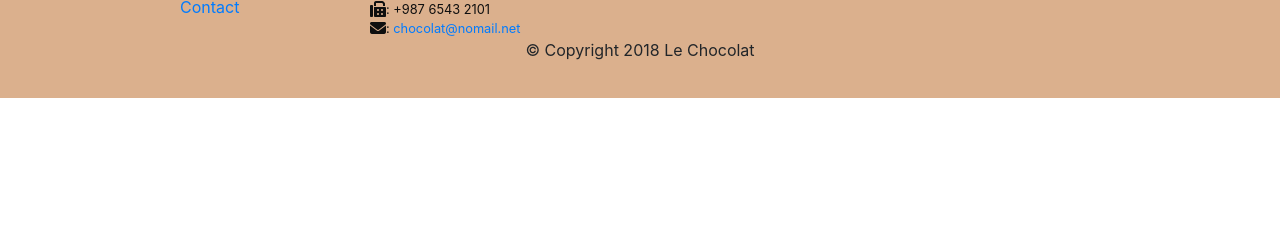
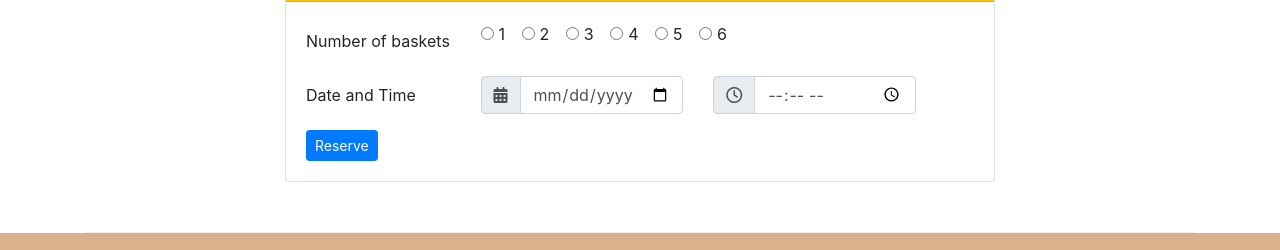
Before and after one commit to kostasio1313/leChocolat, a plain HTML site: page index.html in a window 1280 px wide. Shown: the part 1342-1592 px from the top of the page. Before the commit the page ends 1440 px from the top, so only its background shows below. Drawn offline with nearby package versions, Linux system fonts and the light colour scheme.

Commit message:
Assignment 09 (1&2 together)

```diff
--- a/index.html
+++ b/index.html
@@ -8,35 +8,36 @@
     <meta http-equiv="x-ua-compatible" content="ie=edge">
     <!-- Bootstrap CSS -->
     <link rel="stylesheet" href="node_modules/bootstrap/dist/css/bootstrap.min.css">
-    <!--Font awesome icons-->
+    <!-- Font awesome icons -->
     <link rel="stylesheet" href="node_modules/font-awesome/css/font-awesome.min.css">
-    <!--My css-->
-    <link href="css/styles.css" rel="stylesheet">
+    <!-- Local external CSS -->
+    <link rel="stylesheet" href="css/styles.css">
     <title>Le Chocolat</title>
 </head>
 
 <body>
 
-    <!--Navigation-->
-    <nav class="navbar navbar-expand-md navbar-light bg-light fixed-top">
+    <!-- Navigation -->
+    <nav class="navbar navbar-expand-md bg-light navbar-light fixed-top">
 
         <div class="container">
 
-            <!--Logo-->
+            <!-- Logo -->
             <a class="navbar-brand" href="./index.html"><img src="images/logo.png" height="40" width="54"></a>
 
-            <!--Sandwich button-->
+            <!-- Sandwich button -->
             <button class="navbar-toggler" type="button" data-toggle="collapse" data-target="#Navbar">
                 <span class="navbar-toggler-icon"></span>
             </button>
 
             <div class="collapse navbar-collapse" id="Navbar">
                 <ul class="navbar-nav">
-                    <li class="nav-item active"><a class="nav-link" href="#"><span class="fa fa-home fa-lg"></span>
+                    <li class="nav-item active"><a class="nav-link" href="./index.html"><span class="fa fa-home fa-lg"></span>
                             Home</a></li>
                     <li class="nav-item"><a class="nav-link" href="./aboutus.html"><span class="fa fa-info fa-lg"></span>
                             About</a></li>
-                    <li class="nav-item"><a class="nav-link" href="#"><span class="fa fa-list fa-lg"></span> Menu</a></li>
+                    <li class="nav-item"><a class="nav-link" href="#"><span class="fa fa-list fa-lg"></span> Menu</a>
+                    </li>
                     <li class="nav-item"><a class="nav-link" href="./contactus.html"><span class="fa fa-address-card fa-lg"></span>
                             Contact</a></li>
                 </ul>
@@ -46,22 +47,24 @@
 
     <header class="jumbotron">
         <div class="container">
-            <div class="row row-header">
-                <div class="col-12 col-sm-8">
+            <div class="row row-header align-items-center">
+                <div class="col-12 col-sm-6">
                     <h1>Le Chocolat</h1>
                     <p>We combine experience with creativity to create innovative tastes based on classic chocolate
                         recipes. Our creations will travel you in the chocolate world!</p>
                 </div>
-                <div class="col col-sm">
-                    <div class="col col-sm">
-                        <img src="images/logo.png" class="img-fluid">
-                    </div>
+                <div class="col col-sm-3">
+                    <img src="images/logo.png" class="img-fluid">
+                </div>
+                <div class="col col-sm-3">
+                    <a href="#basket"><button class="btn btn-warning btn-sm" type="submit">Reserve your baskets</button></a>
                 </div>
             </div>
         </div>
     </header>
 
     <div class="container">
+
         <!--first row-->
         <div class="row flex-row-reverse row-content align-items-center">
             <div class="col-sm-4 col-md-3">
@@ -71,18 +74,17 @@
                 <div class="media">
                     <img class="d-flex mr-3 img-thumbnail align-self-center" src="images/dark85.jpg" alt="85% DARK CHOCOLATE">
                     <div class="media-body">
-                        <h2 class="mt-0">85% DARK CHOCOLATE
-                            <span class="badge badge-danger">HOT</span>
-                            <span class="badge badge-pill badge-success">$0.99</span></h2>
+                        <h2 class="mt-0">85% DARK CHOCOLATE <span class="badge badge-danger">HOT</span> <span class="badge badge-pill badge-success">$0.99</span></h2>
                         <p class="col d-none d-md-block">Dark chocolate with no added sugar.
                             Here you can taste the flavor of cocoa beans.</p>
                     </div>
                 </div>
             </div>
+
         </div>
 
-        <!--second row-->
-        <div class="row flex-row-reverse row-content align-items-center">
+        <!-- second row -->
+        <div class="row row-content flex-row-reverse align-items-center">
             <div class="col-sm-4 col-md-3">
                 <h3>WEEK’S OFFER</h3>
             </div>
@@ -90,21 +92,20 @@
                 <div class="media">
                     <img class="d-flex mr-3 img-thumbnail align-self-center" src="images/promotion.jpg" alt="85% DARK CHOCOLATE">
                     <div class="media-body">
-                        <h2 class="mt-0">Our basket
-                            <span class="badge badge-danger">NEW</span>
-                            <span class="badge badge-pill badge-success">$4.99</span></h2>
+                        <h2 class="mt-0">Our basket <span class="badge badge-danger">NEW</span> <span class="badge badge-pill badge-success">$4.99</span></h2>
                         <p class="col d-none d-md-block">This week we offer a basket with 10 delicious chocolates!</p>
                     </div>
+
                 </div>
             </div>
         </div>
 
-
-        <!--third row-->
+        <!-- third row -->
         <div class="row flex-row-reverse row-content align-items-center">
             <div class="col-sm-4 col-md-3">
                 <h3>Meet our Specialists</h3>
             </div>
+
             <div class="col-sm col-md">
                 <div class="media">
                     <img class="d-flex mr-3 img-thumbnail align-self-center" src="images/cartoonVasilis.png" alt="Vasilis Wilson">
@@ -117,12 +118,95 @@
             </div>
         </div>
 
+        <!-- Reserve your Baskets -->
+        <div class="row row-content justify-content-center">
+            <div class="col-12 col-sm-8 ">
+                <div class="card border-default">
+
+                    <!-- Card Header -->
+                    <h3 class="card-header bg-warning text-white" id="reserve-form">Reserve your baskets</h3>
+
+                    <!-- Card Body -->
+                    <div class="card-body">
+
+                        <form id="basket">
+
+                            <!-- Radio buttons-->
+                            <div class="form-group row">
+                                <label for="optradio" class="col-12 col-sm-3 col-form-label">
+                                    Number of baskets
+                                </label>
+                                <div class="col-12 col-sm-9">
+                                    <div class="form-check form-check-inline">
+                                        <input class="form-check-input" type="radio" name="inlineRadioOptions" id="inlineRadio1"
+                                            value="option1">
+                                        <label class="form-check-label" for="inlineRadio1">1</label>
+                                    </div>
+                                    <div class="form-check form-check-inline">
+                                        <input class="form-check-input" type="radio" name="inlineRadioOptions" id="inlineRadio2"
+                                            value="option2">
+                                        <label class="form-check-label" for="inlineRadio2">2</label>
+                                    </div>
+                                    <div class="form-check form-check-inline">
+                                        <input class="form-check-input" type="radio" name="inlineRadioOptions" id="inlineRadio3"
+                                            value="option3">
+                                        <label class="form-check-label" for="inlineRadio3">3 </label>
+                                    </div>
+                                    <div class="form-check form-check-inline">
+                                        <input class="form-check-input" type="radio" name="inlineRadioOptions" id="inlineRadio4"
+                                            value="option4">
+                                        <label class="form-check-label" for="inlineRadio4">4</label>
+                                    </div>
+                                    <div class="form-check form-check-inline">
+                                        <input class="form-check-input" type="radio" name="inlineRadioOptions" id="inlineRadio5"
+                                            value="option5">
+                                        <label class="form-check-label" for="inlineRadio5">5</label>
+                                    </div>
+                                    <div class="form-check form-check-inline">
+                                        <input class="form-check-input" type="radio" name="inlineRadioOptions" id="inlineRadio6"
+                                            value="option6">
+                                        <label class="form-check-label" for="inlineRadio6">6 </label>
+                                    </div>
+                                </div>
+                            </div>
+
+                            <!-- Date and Time-->
+                            <div class="form-group row">
+                                <label class="col-12 col-sm-3 col-form-label">Date and Time</label>
+
+                                <!-- Date -->
+                                <div class="input-group col-12 col-sm-4">
+                                    <div class="input-group-prepend">
+                                        <span class="input-group-text" id="date"><i class="fa fa-calendar" aria-hidden="true"></i></span>
+                                    </div>
+                                    <input type="date" class="form-control" placeholder="Date" id="date'">
+                                </div>
+
+                                <!-- Time -->
+                                <div class="input-group col-12 col-sm-4">
+                                    <div class="input-group-prepend">
+                                        <span class="input-group-text" id="time"><i class="fa fa-clock-o" aria-hidden="true"></i></span>
+                                    </div>
+                                    <input type="time" class="form-control" placeholder="Time" id="time'">
+                                </div>
+                            </div>
+
+                            <!-- Submit button -->
+                            <button type="submit" class="btn btn-primary btn-sm">Reserve</button>
+                        </form>
+                    </div>
+                </div>
+            </div>
+        </div>
+
+
     </div>
+
     <footer class="footer">
         <div class="container">
             <div class="row">
 
-                <!--Menu footer column-->
+                <!-- Menu footer column -->
                 <div class="col-5 offset-1 col-sm-2">
                     <h5>Links</h5>
                     <ul class="list-unstyled">
@@ -132,7 +216,8 @@
                         <li><a href="./contactus.html">Contact</a></li>
                     </ul>
                 </div>
-                <!--Address footer column-->
+
+                <!-- Address footer column -->
                 <div class="col-6 col-sm-5">
                     <h5>Our Address</h5>
                     <address>
@@ -145,7 +230,8 @@
                         <a href="mailto: chocolat@nomail.net"> chocolat@nomail.net </a>
                     </address>
                 </div>
-                <!--Social media links footer column-->
+
+                <!-- Social links footer column -->
                 <div class="col col-sm-4 align-self-center">
                     <div style="text-align:center">
                         <a class="btn btn-social-icon btn-google-plus" href="http://google.com/+">
@@ -162,22 +248,21 @@
                             <i class="fa fa-envelope-o"></i></a>
                     </div>
                 </div>
+
             </div>
-            <!--copyright paragraph-->
+
+            <!-- Copyright paragraph -->
             <div class="row justify-content-center">
                 <div class="col-auto">
-                    <p> &copy; Copyright 2018 Le Chocolat</p>
+                    <p> &copy; Copyright 2019 Le Chocolat</p>
                 </div>
             </div>
+
         </div>
     </footer>
+
     <!-- jQuery first, then Tether, then Bootstrap JS. -->
-    <script src="node_modules/jquery/dist/jquery.min.js"></script>
-    <script src="node_modules/tether/dist/js/tether.min.js"></script>
-    <script src="node_modules/popper.js/dist/umd/popper.min.js"></script>
-    <script src="node_modules/bootstrap/dist/js/bootstrap.min.js"></script>
 
 </body>
 
-
 </html>
```
